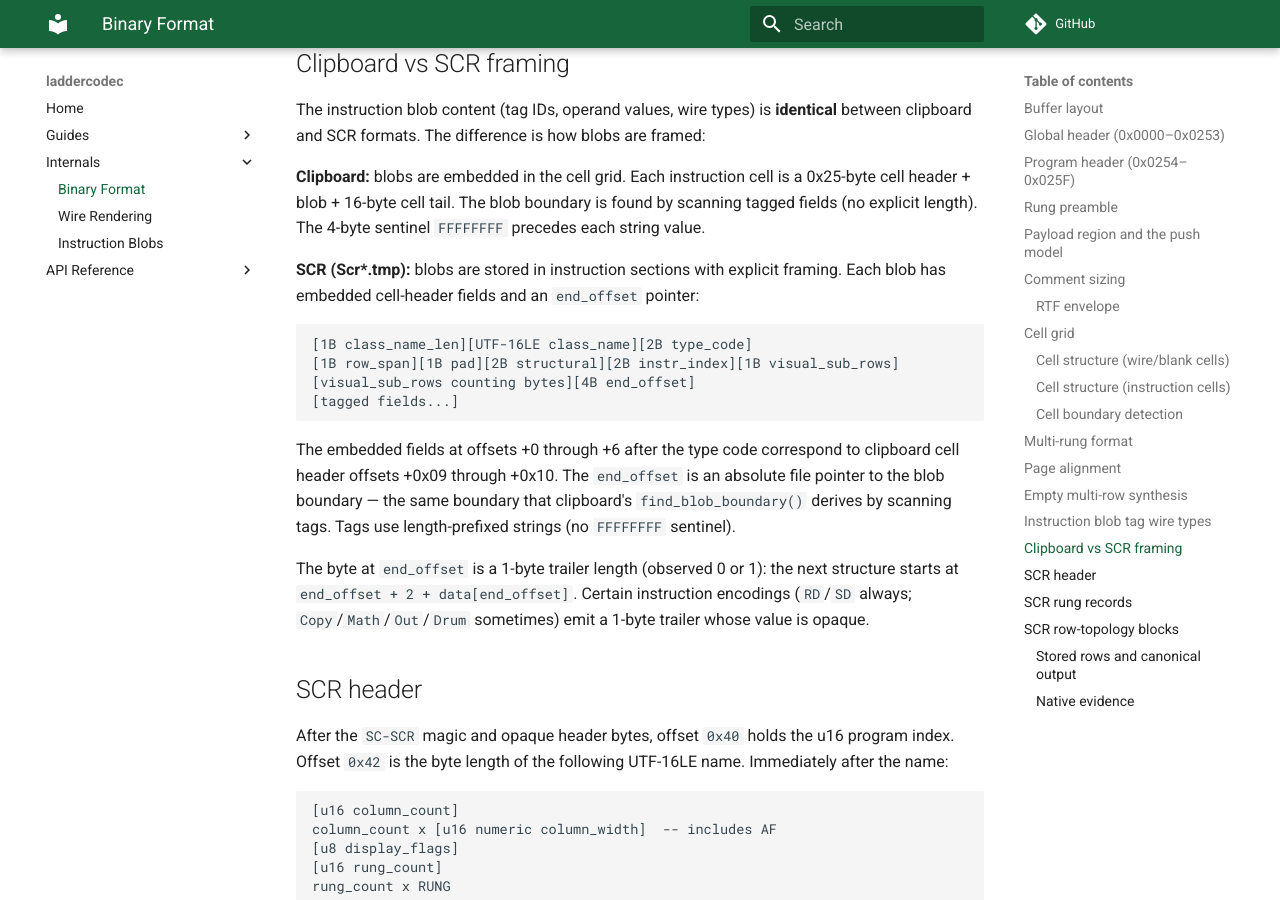
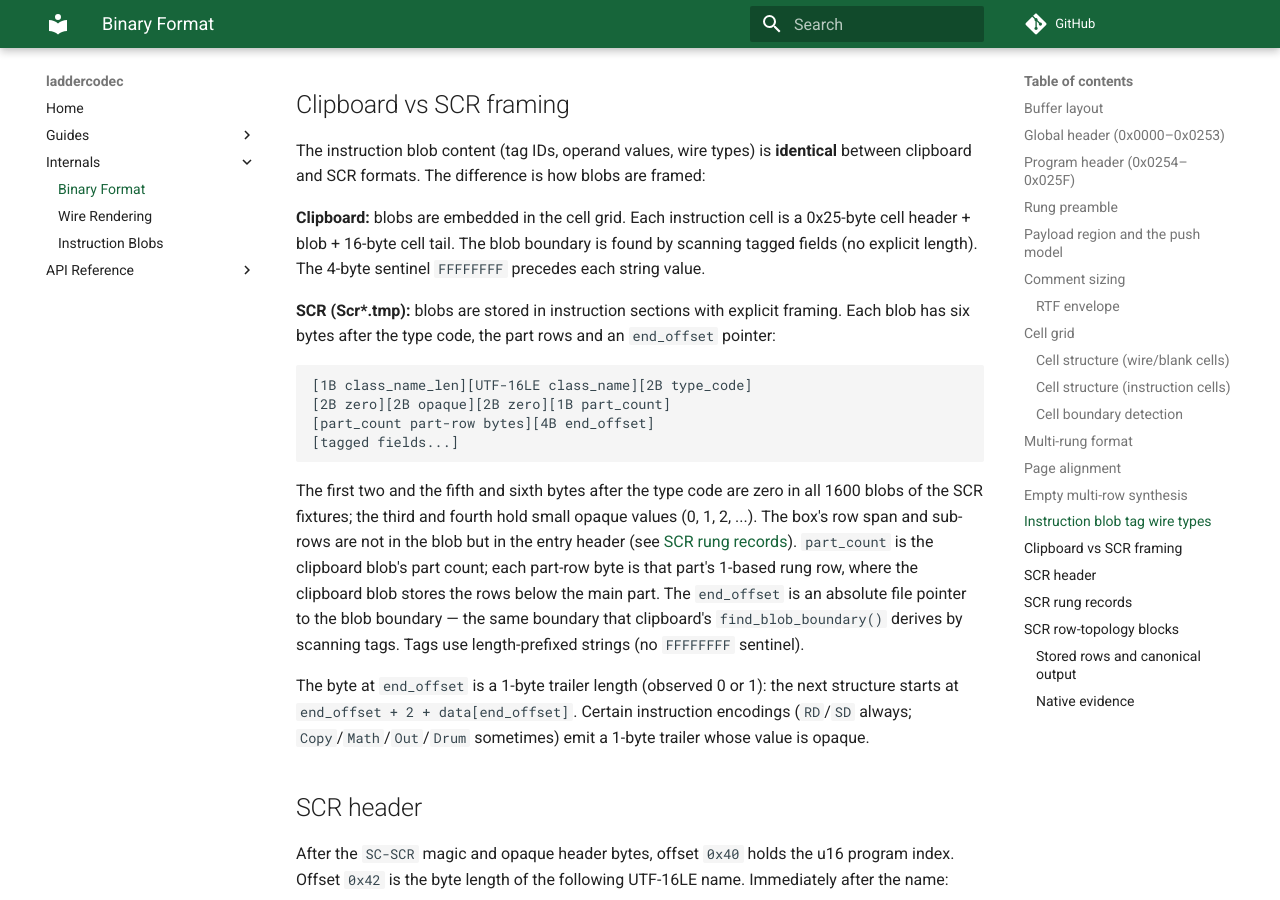
Before and after one commit to ssweber/laddercodec, an MkDocs documentation site: the page built from docs/internals/binary-format.md, in a window 1280 px wide and 900 px high, scrolled down 5813 px. Built offline with MkDocs 1.6.1 and Material for MkDocs 9.7.7, drawn with Linux system fonts in a browser that asks for light colours; comment, search, counter and statistics services are not loaded; some of the changed text lies outside the part shown.

Commit message:
fix(raw): SCR raw height from its RawInstruction; relabel the SCR blob bytes
- decode_program infers a raw AF box's rows from the RawInstruction it
  builds (one helper, _scr_raw, for both sites) instead of repeating the
  family's min_csv_rows; fixture_snapshot vs 6714cc7 stays at 0 differences.
- The six bytes after an SCR blob's type code are 2B zero, 2B opaque, 2B
  zero in all 1600 fixture blobs; the box's row bytes are in the entry
  header. The byte after them is the part count. Code comment, local names
  and binary-format.md say so; +0x0A notes the Math 01 03 cells.
- RawInstruction docstring and instruction-blobs.md name the classes whose
  native height differs from both the typed and the raw rule, as an open
  capture question.
- adding-instructions.md: a fixed-height family sets cell_params_from_tags.
- test_raw_height: the class-rule tests say they are regression locks and
  name the native cells they do not cover.

Co-Authored-By: Claude Opus 5.5 <noreply@anthropic.com>
Claude-Session: https://claude.ai/code/session_01QnFxutaFyJKgcijzqdEwer

````diff
--- a/docs/internals/binary-format.md
+++ b/docs/internals/binary-format.md
@@ -106,7 +106,7 @@ Wire and blank cells are exactly 0x40 bytes: a 0x25-byte header, 0x0B bytes of p
 | +0x01 | 4B | Column index (uint32 LE) |
 | +0x05 | 4B | Row byte (uint32 LE, `global_row + 1`) |
 | +0x09 | 1B | Row span (0x01 for single-row, 0x02+ for multi-row AF) |
-| +0x0A | 1B | Visual sub-rows (0x01 for single-row, 0x02+ for timers) |
+| +0x0A | 1B | Visual sub-rows (0x01 for wire cells and most single-row instructions, 0x02+ for tall boxes; 0x03 in some one-row Math cells) |
 | +0x0B–0x0C | 2B | Structural: +0x0C = 0x01 in wire-only rungs, 0x00 in instruction-bearing rungs |
 | +0x0D | 4B | Instruction index (int32 LE; 0xFFFFFFFF for data cells) |
 | +0x11 | 4B | Structural flag (always 0x00000001) |
@@ -187,16 +187,16 @@ The instruction blob content (tag IDs, operand values, wire types) is **identica
 
 **Clipboard:** blobs are embedded in the cell grid. Each instruction cell is a 0x25-byte cell header + blob + 16-byte cell tail. The blob boundary is found by scanning tagged fields (no explicit length). The 4-byte sentinel `FFFFFFFF` precedes each string value.
 
-**SCR (Scr\*.tmp):** blobs are stored in instruction sections with explicit framing. Each blob has embedded cell-header fields and an `end_offset` pointer:
+**SCR (Scr\*.tmp):** blobs are stored in instruction sections with explicit framing. Each blob has six bytes after the type code, the part rows and an `end_offset` pointer:
 
 ```
 [1B class_name_len][UTF-16LE class_name][2B type_code]
-[1B row_span][1B pad][2B structural][2B instr_index][1B visual_sub_rows]
-[visual_sub_rows counting bytes][4B end_offset]
+[2B zero][2B opaque][2B zero][1B part_count]
+[part_count part-row bytes][4B end_offset]
 [tagged fields...]
 ```
 
-The embedded fields at offsets +0 through +6 after the type code correspond to clipboard cell header offsets +0x09 through +0x10. The `end_offset` is an absolute file pointer to the blob boundary — the same boundary that clipboard's `find_blob_boundary()` derives by scanning tags. Tags use length-prefixed strings (no `FFFFFFFF` sentinel).
+The first two and the fifth and sixth bytes after the type code are zero in all 1600 blobs of the SCR fixtures; the third and fourth hold small opaque values (0, 1, 2, ...). The box's row span and sub-rows are not in the blob but in the entry header (see [SCR rung records](#scr-rung-records)). `part_count` is the clipboard blob's part count; each part-row byte is that part's 1-based rung row, where the clipboard blob stores the rows below the main part. The `end_offset` is an absolute file pointer to the blob boundary — the same boundary that clipboard's `find_blob_boundary()` derives by scanning tags. Tags use length-prefixed strings (no `FFFFFFFF` sentinel).
 
 The byte at `end_offset` is a 1-byte trailer length (observed 0 or 1): the next structure starts at `end_offset + 2 + data[end_offset]`. Certain instruction encodings (`RD`/`SD` always; `Copy`/`Math`/`Out`/`Drum` sometimes) emit a 1-byte trailer whose value is opaque.
 
@@ -237,7 +237,7 @@ RUNG = [u16 rung_index]       -- zero-based ordinal, asserted sequential
 ENTRY = [u8 stored_row][u8 col][u8 row_span][u8 sub_rows][u8 entry_seq][3B opaque] + blob
 ```
 
-`row_span` and `sub_rows` are the bytes a clipboard cell holds at +0x09 and +0x0A: `01 01` for a condition, the box's height for an AF instruction (`02 02` for a Copy, `02 03` for a timed Out, `01 03` for some Math boxes). They match the clipboard copy at every AF cell of the native SCR/clipboard pairs. In those captures the blob's own `row_span` byte (above) is zero.
+`row_span` and `sub_rows` are the bytes a clipboard cell holds at +0x09 and +0x0A: `01 01` for a condition, the box's height for an AF instruction (`02 02` for a Copy, `02 03` for a timed Out, `01 03` for a Math box). They match the clipboard copy at every AF cell of the native SCR/clipboard pairs.
 
 Instruction rows start at one because stored row zero is the special comment/preamble row. Blob pointers and trailer lengths determine the next entry position (see above). The apparent old u32 rung count was the u16 count followed by rung zero's u16 index.
 
````
Also changed, not shown: docs/guides/adding-instructions.md (+3 -0 lines), docs/internals/instruction-blobs.md (+2 -0 lines), 3 other files.
